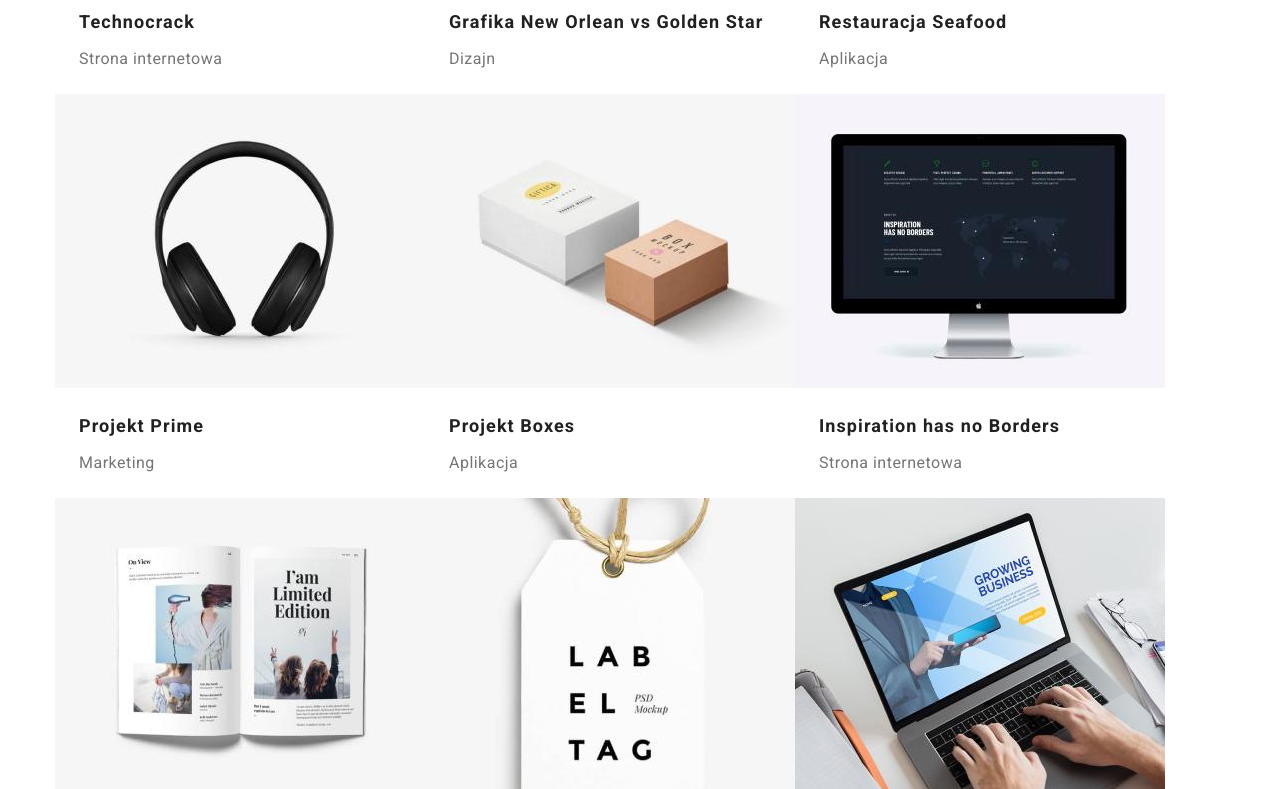
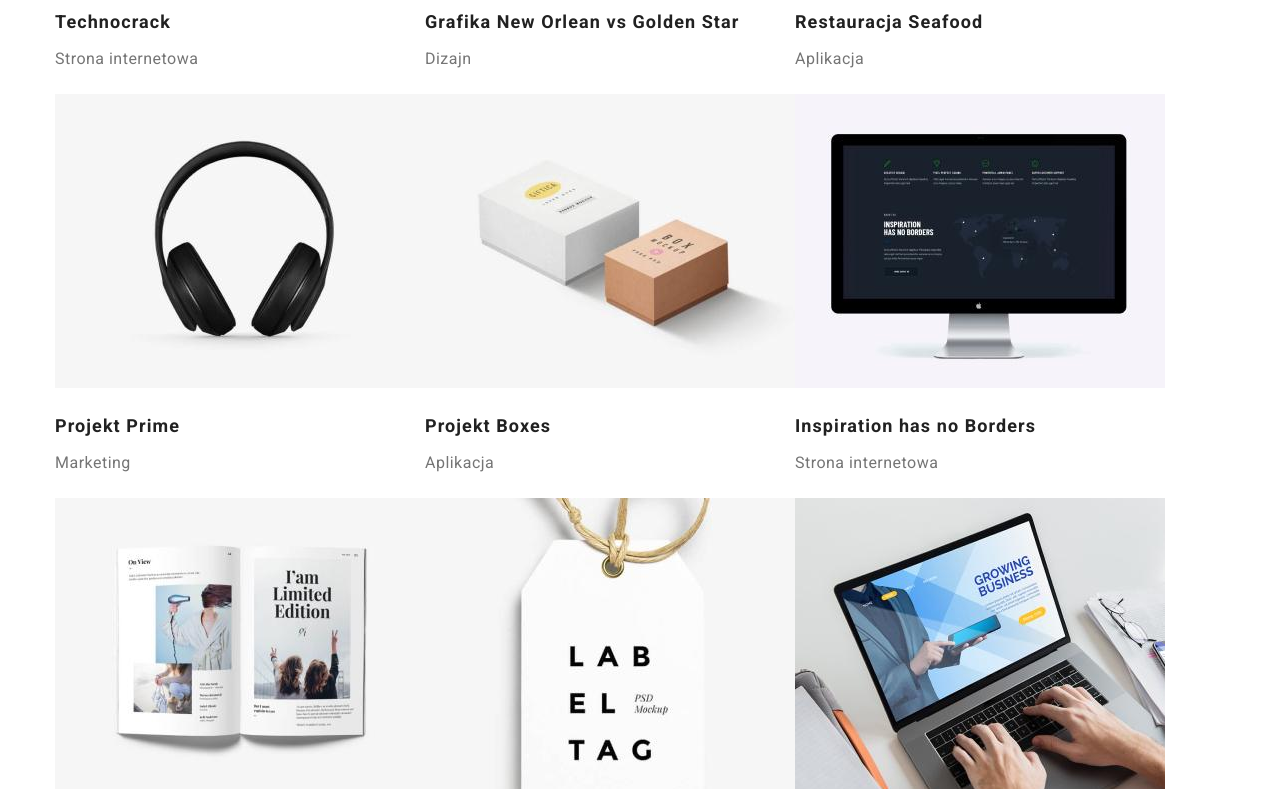
Before and after one commit to KacperPasnicki/goit-markup-hw-03, a plain HTML site: page portfolio.html in a window 1280 px wide. Shown: the part 571-1360 px from the top of the page. Drawn offline with nearby package versions, Linux system fonts and the light colour scheme.

Commit message:
tekst w portfolio do lewej krawędzi

```diff
--- a/css/styles.css
+++ b/css/styles.css
@@ -440,7 +440,7 @@ width: calc((100% -2 * 30px)/3);
     border-bottom: 1px solid var(--line-color);
     border-left: 1px solid var(--line-color);
     border-right: 1px solid var(--line-color);
-    padding: 20px 24px;
+    padding: 20px 24px 20px 0;
 
 }
 
```
